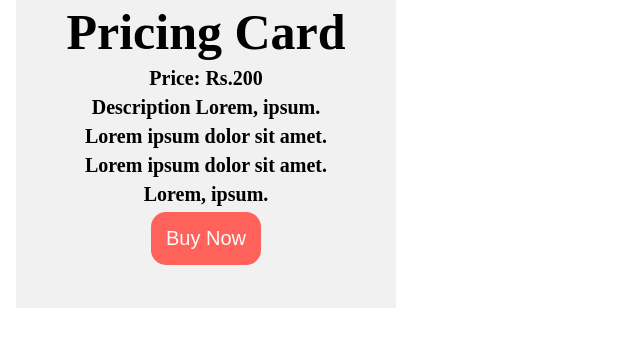
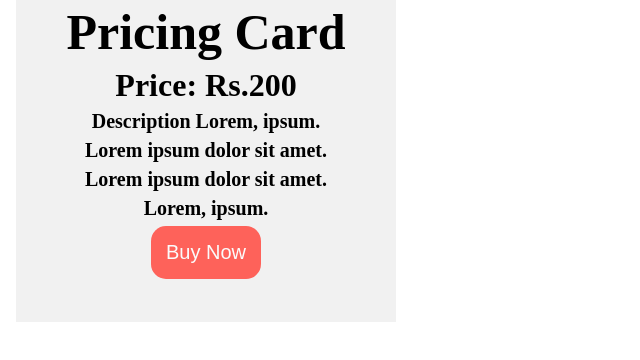
Before and after one commit to acciojob/pricing-card-TarunVanshkar, a website: page main.html in a window 1280 px wide. Shown: the part 284-644 px from the top of the page, without its empty margins (0-640 px from the left). Drawn offline with Linux system fonts and the light colour scheme.

Commit message:
created a submission

```diff
--- a/main.html
+++ b/main.html
@@ -11,7 +11,7 @@
 	<div class="container">
         <img src="https://images.pexels.com/photos/207962/pexels-photo-207962.jpeg?auto=compress&cs=tinysrgb&dpr=2&h=650&w=940" alt="">
         <p class="heading">Pricing Card</p>
-        <p>Price: Rs.200</p>
+        <h1>Price: Rs.200</h1>
         <p>Description Lorem, ipsum.</p>
         <p>Lorem ipsum dolor sit amet.</p>
         <p>Lorem ipsum dolor sit amet.</p>
```
